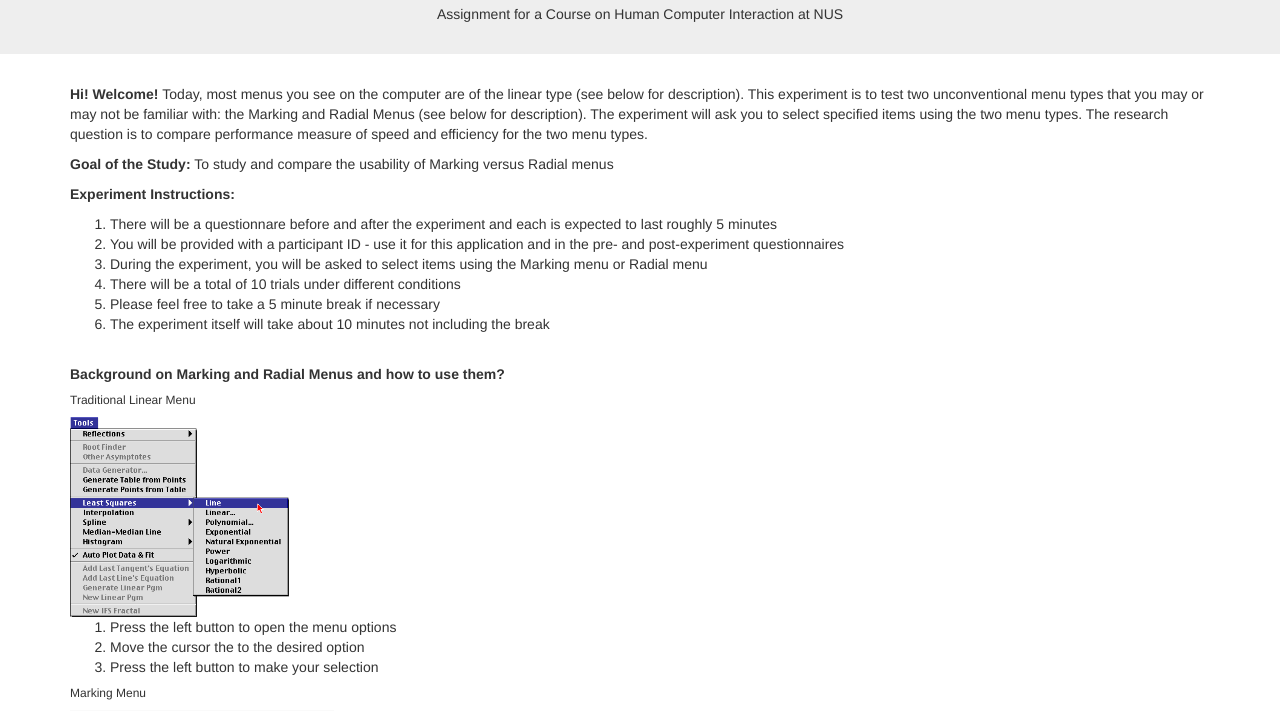
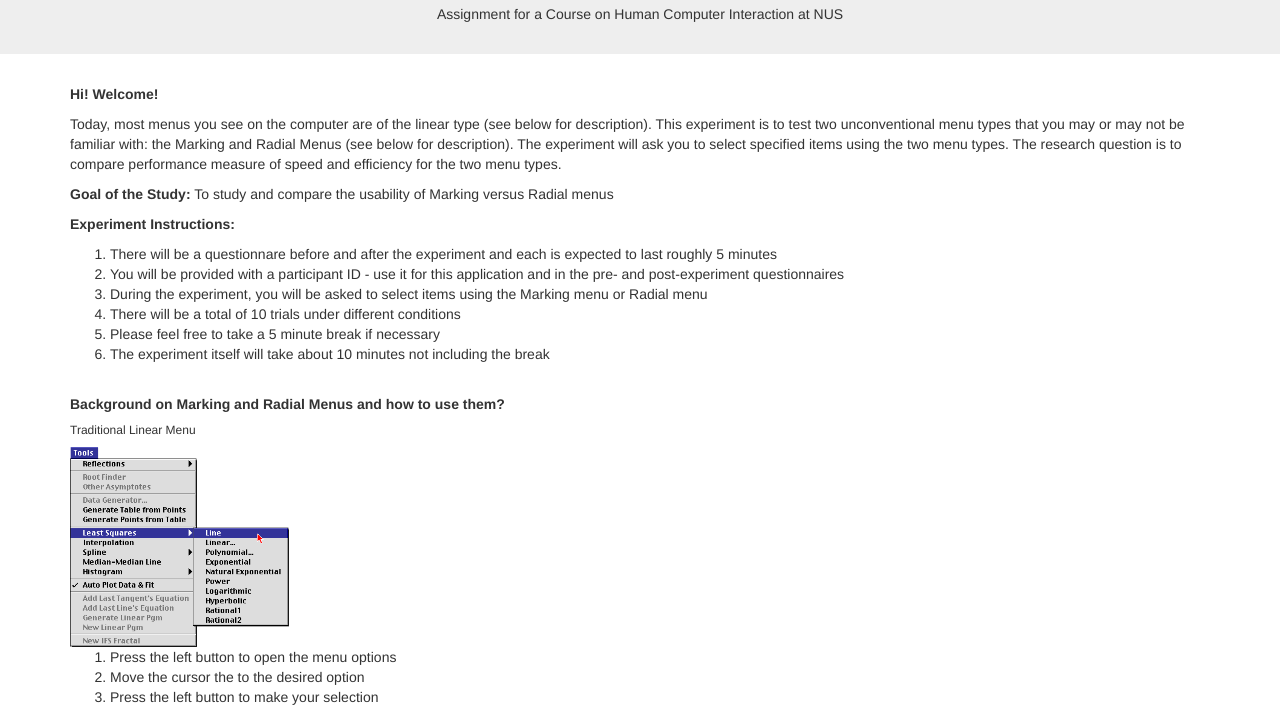
Before and after one commit to vho1/assignment1, a plain HTML site: page index.html in a window 1280 px wide. Shown: the part 66-780 px from the top of the page. Drawn offline with nearby package versions, Linux system fonts and the light colour scheme.

Commit message:
eleventh

```diff
--- a/index.html
+++ b/index.html
@@ -11,7 +11,8 @@
 		<h5>Assignment for a Course on Human Computer Interaction at NUS</h5>
 	</div>
 	<div class="container">
-		<p><b>Hi! Welcome! </b>Today, most menus you see on the computer are of the linear type (see below for description). This experiment is to test two unconventional menu types that you may or may not be familiar with: the Marking and Radial Menus (see below for description). The experiment will ask you to select specified items using the two menu types. The research question is to compare performance measure of speed and efficiency for the two menu types. </p>
+		<p><b>Hi! Welcome! </b></p>
+		<p>Today, most menus you see on the computer are of the linear type (see below for description). This experiment is to test two unconventional menu types that you may or may not be familiar with: the Marking and Radial Menus (see below for description). The experiment will ask you to select specified items using the two menu types. The research question is to compare performance measure of speed and efficiency for the two menu types. </p>
 		<p> 	</p>
 		<p><b>Goal of the Study:</b> To study and compare the usability of Marking versus Radial menus</p>
 		<p><b>Experiment Instructions:</b></p>
```
